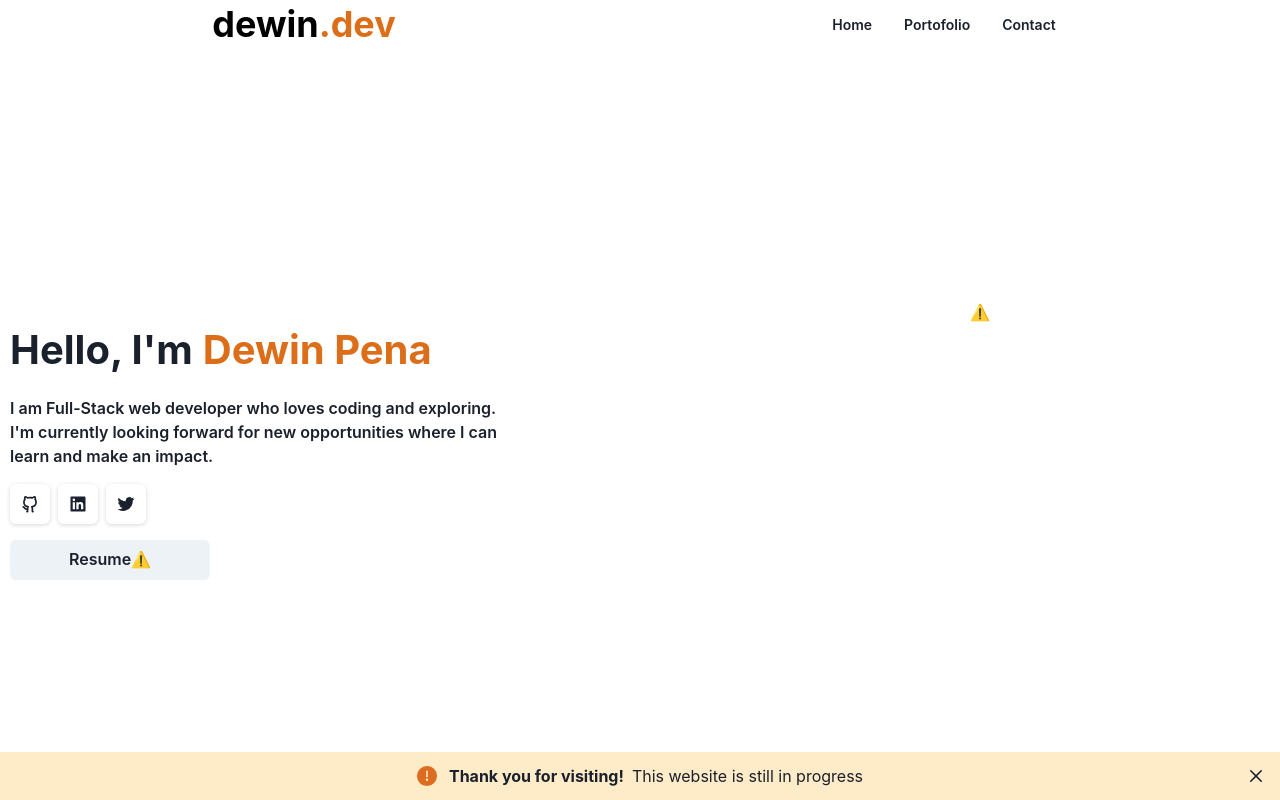
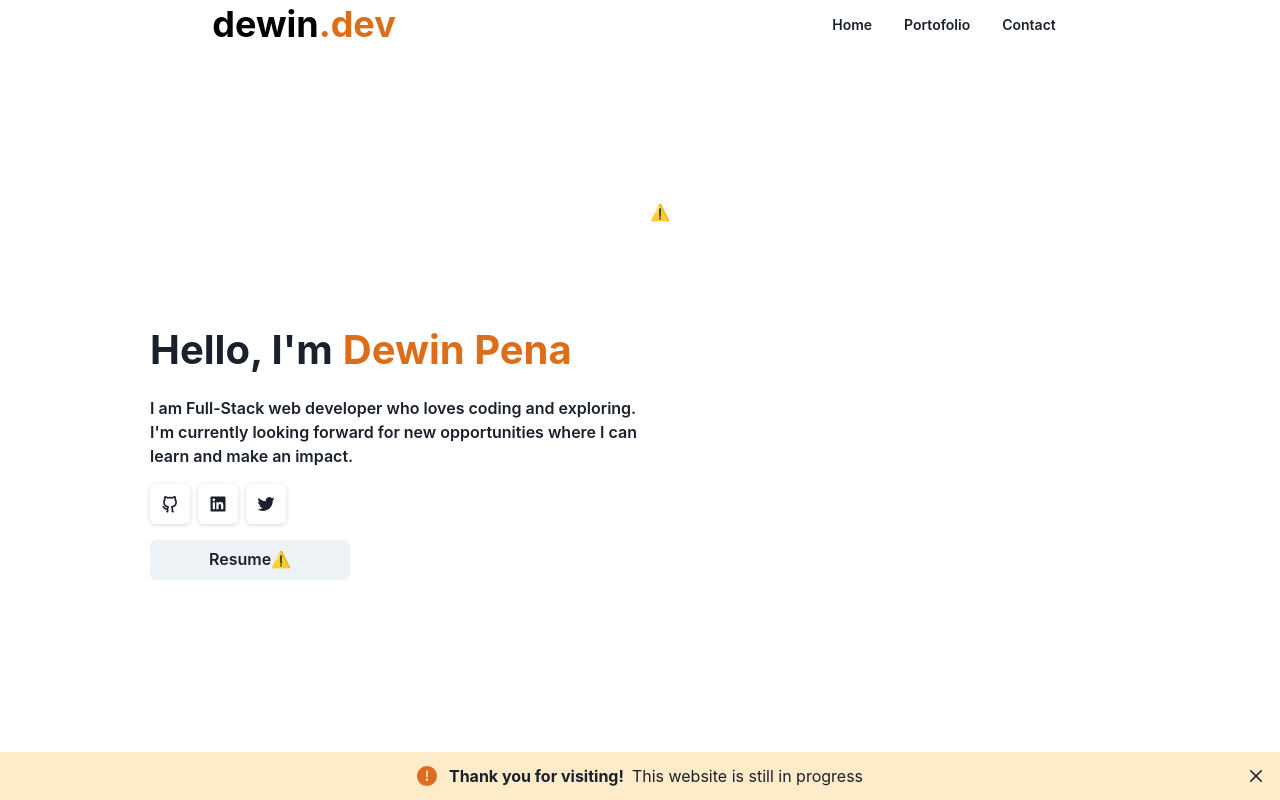
Before and after one commit to DewinP/dewin.dev, a React (Create React App) app: page / in a window 1280 px wide. Shown: the top 800 px of the page. Built offline with nearby package versions, Linux system fonts and the light colour scheme; no server answers.

Commit message:
Added favicon and changed website title

```diff
--- a/src/Home.tsx
+++ b/src/Home.tsx
@@ -15,7 +15,8 @@ import { RiGithubLine, RiLinkedinBoxFill, RiTwitterFill } from "react-icons/ri";
 export const Home: React.FC<{}> = () => {
   return (
     <Flex
-      justify={{ base: "flex-end", md: "space-between" }}
+      justify={{ base: "flex-end", md: "space-around" }}
+      maxW="1000px"
       p="10px"
       align="center"
       minH="100vh"
@@ -66,7 +67,7 @@ export const Home: React.FC<{}> = () => {
           </Button>
         </a>
       </Stack>
-      <Box boxSize={{ base: "300px" }}>
+      <Box boxSize={{ base: "300px", md: "500px" }}>
         <Player
           autoplay
           loop
--- a/src/components/Layout.tsx
+++ b/src/components/Layout.tsx
@@ -14,7 +14,7 @@ export const Layout: React.FC<{}> = ({ children }) => {
   return (
     <>
       <Navbar />
-      <Stack>{children}</Stack>
+      <Stack align="center">{children}</Stack>
       {showAlert && (
         <Alert
           justifyContent="center"
```
Also changed, not shown: 1 other file (tests, documents, lock files or other folders).
